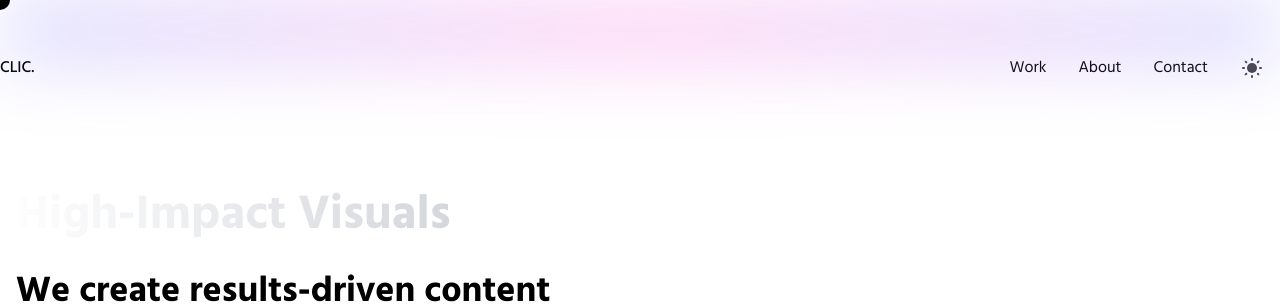
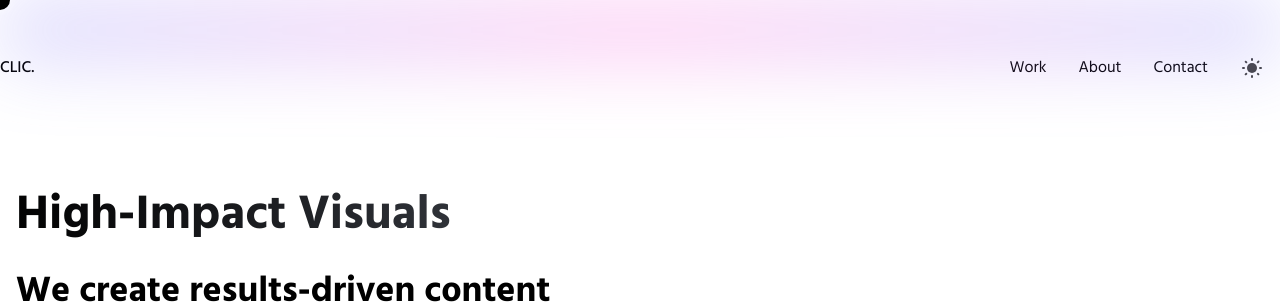
Before and after one commit to NanitheWhat/Website, a Next.js app: page / in a window 1280 px wide. Shown: the top 306 px of the page. Built offline with nearby package versions, Linux system fonts and the light colour scheme.

Commit message:
color cahnge text

```diff
--- a/pages/index.js
+++ b/pages/index.js
@@ -71,8 +71,8 @@ export default function Home() {
         <div className="mt-10">
         <h1
           ref={textOne}
-          className="text-3xl tablet:text-5xl laptop:text-5xl laptopl:text-6xl p-2 tablet:p-4 font-extrabold leading-relaxed w-full laptop:w-4/5 transition-opacity duration-500 ease-in-out bg-gradient-to-r from-white to-gray-400 bg-clip-text text-transparent dark:from-gray-400 dark:to-white"
-        >
+          className="text-3xl tablet:text-5xl laptop:text-5xl laptopl:text-6xl p-2 tablet:p-4 font-extrabold leading-relaxed w-full laptop:w-4/5 transition-opacity duration-500 ease-in-out bg-gradient-to-r from-black to-gray-500 dark:from-white dark:to-gray-400 bg-clip-text text-transparent"
+          >
           {data.headerTaglineOne}
         </h1>
         <h2
```
